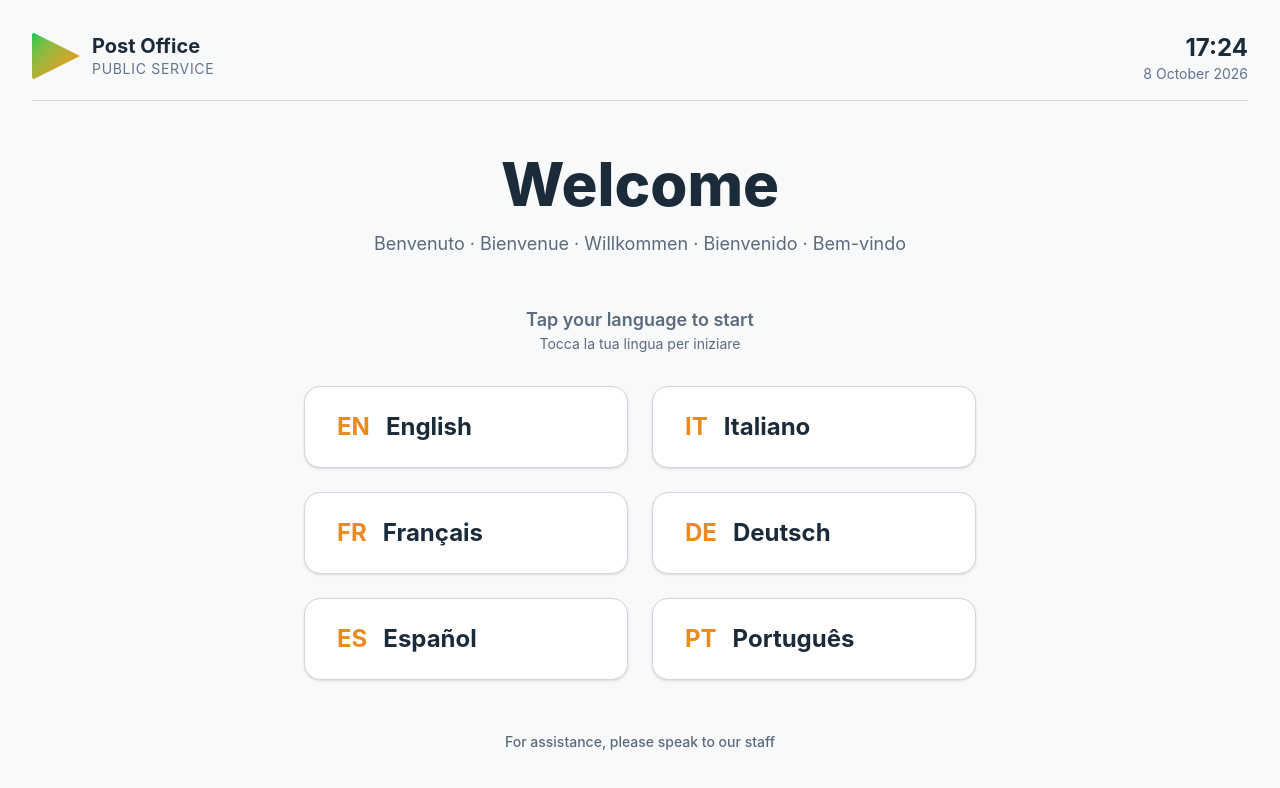
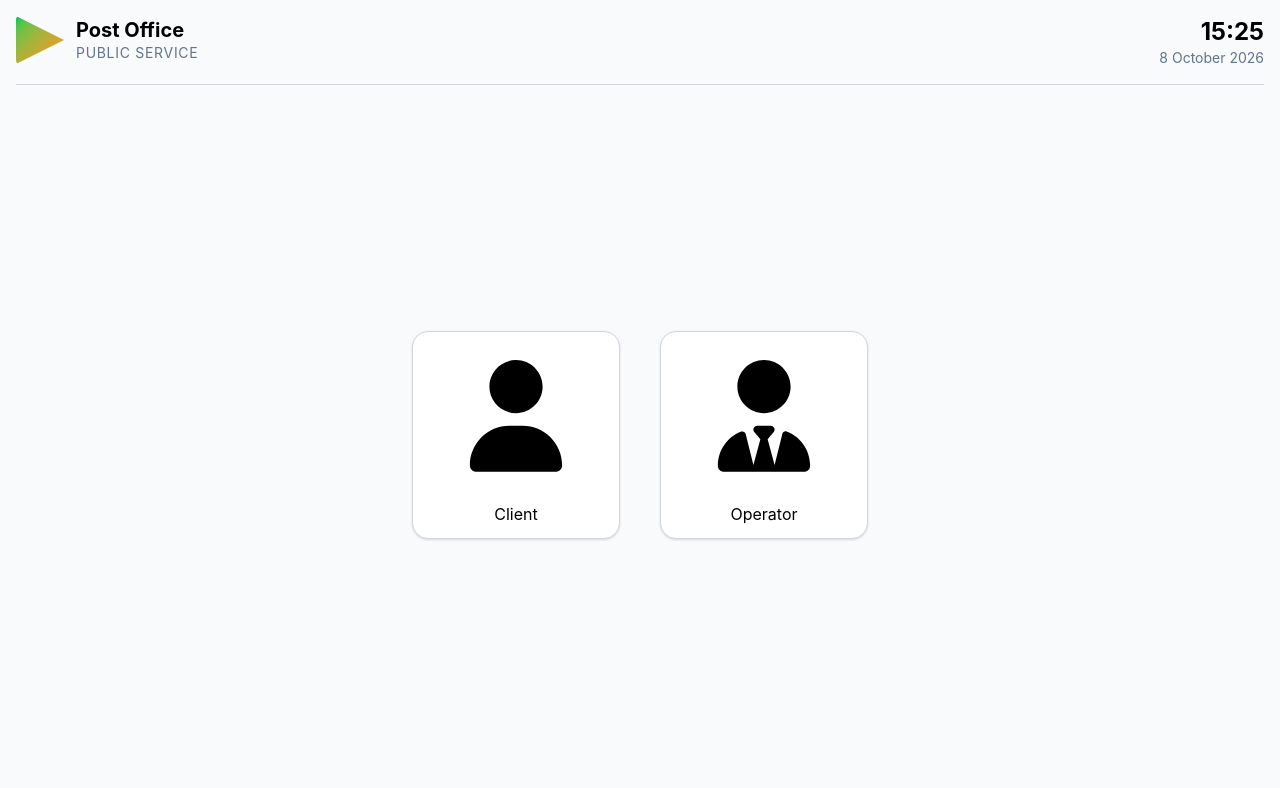
Before and after one commit to soft-eng-II-team-1/main, a React (Vite) app in the folder frontend/: page / in a window 1280 px wide. Shown: the top 788 px of the page. Built offline with nearby package versions, Linux system fonts and the light colour scheme.

Commit message:
fix: polished the code feat: added time and date logic fix: made a new header component to prevent code duplication fix: removed unused components and files fix: connected the landing page with other components and pages style: improved the UI of the landing page and language selection page

```diff
--- /dev/null
+++ b/frontend/src/components/layout/Header.tsx
@@ -0,0 +1,46 @@
+import React, {useEffect, useState} from "react";
+
+export default function Header() {
+  const [currentDate, setCurrentDate] = useState(new Date());
+
+  useEffect(() => {
+    const timer = setInterval(() => {
+      setCurrentDate(new Date());
+    }, 1000);
+    return () => clearInterval(timer);
+  }, []);
+
+  const timeString = currentDate.toLocaleTimeString([], {
+    hour: "2-digit",
+    minute: "2-digit",
+    hour12: false,
+  });
+
+  const dateString = currentDate.toLocaleDateString("en-GB", {
+    day: "numeric",
+    month: "long",
+    year: "numeric",
+  });
+
+  return (
+    <header className="flex justify-between items-start border-b border-gray-300 pb-4 w-full">
+      <div className="flex items-center gap-3">
+        {/* Placeholder for the Post Office Logo */}
+        <div
+          className="w-12 h-12 bg-linear-to-br from-green-500 to-orange-400 rounded-sm"
+          style={{clipPath: "polygon(0 0, 100% 50%, 0 100%)"}}
+        ></div>
+        <div>
+          <h1 className="text-xl font-bold leading-tight">Post Office</h1>
+          <p className="text-sm text-slate-500 tracking-wider">
+            PUBLIC SERVICE
+          </p>
+        </div>
+      </div>
+      <div className="text-right">
+        <h2 className="text-2xl font-bold">{timeString}</h2>
+        <p className="text-sm text-slate-500">{dateString}</p>
+      </div>
+    </header>
+  );
+}
--- a/frontend/src/components/layout/Navbar.tsx
+++ /dev/null
@@ -1,9 +0,0 @@
-import React from "react";
-
-export default function Navbar() {
-  return (
-    <nav className="shadow-md text-black p-4">
-      <h1 className="text-xl font-bold">Ticketing Service</h1>
-    </nav>
-  );
-}
--- a/frontend/src/features/client/pages/ClientPage.jsx
+++ /dev/null
@@ -1,3 +0,0 @@
-export default function ClientPage() {
-  return <div>Client Page Under Construction...</div>;
-}
--- a/frontend/src/components/LanguageSelection.jsx
+++ b/frontend/src/features/client/pages/LanguageSelection.jsx
@@ -1,4 +1,5 @@
 import {useNavigate} from "react-router-dom";
+import Header from "../../../components/layout/Header";
 
 export default function LanguageSelection() {
   const navigate = useNavigate();
@@ -21,35 +22,16 @@ export default function LanguageSelection() {
   return (
     <div className="min-h-screen bg-[#f8f9fa] flex flex-col p-8 font-sans text-[#1c2b39]">
       {/* Header */}
-      <header className="flex justify-between items-start border-b border-gray-300 pb-4 w-full">
-        <div className="flex items-center gap-3">
-          {/* Placeholder for the Post Office Logo */}
-          <div
-            className="w-12 h-12 bg-linear-to-br from-green-500 to-orange-400 rounded-sm"
-            style={{clipPath: "polygon(0 0, 100% 50%, 0 100%)"}}
-          ></div>
-          <div>
-            <h1 className="text-xl font-bold leading-tight">Post Office</h1>
-            <p className="text-sm text-slate-500 tracking-wider">
-              PUBLIC SERVICE
-            </p>
-          </div>
-        </div>
-        <div className="text-right">
-          <h2 className="text-2xl font-bold">17:24</h2>
-          <p className="text-sm text-slate-500">8 October 2026</p>
-        </div>
-      </header>
-
+      <Header />
       {/* Main Content */}
       <main className="grow flex flex-col items-center justify-center">
         <div className="text-center mb-12">
           <h1 className="text-6xl font-extrabold text-[#1c2b39] mb-4">
             Welcome
           </h1>
-          <p className="text-lg text-[#5b6b7c]">
+          {/* <p className="text-lg text-[#5b6b7c]">
             Benvenuto · Bienvenue · Willkommen · Bienvenido · Bem-vindo
-          </p>
+          </p> */}
         </div>
 
         <div className="text-center mb-8">
@@ -67,7 +49,7 @@ export default function LanguageSelection() {
             <button
               key={lang.code}
               onClick={() => handleLanguageSelect(lang.code)}
-              className="flex items-center justify-start gap-4 px-8 py-6 bg-white border border-gray-300 rounded-2xl shadow-sm hover:shadow-md hover:border-gray-400 transition-all"
+              className="flex cursor-pointer items-center justify-start gap-4 px-8 py-6 bg-white border border-gray-300 rounded-2xl shadow-sm hover:shadow-md hover:border-gray-400 transition-all"
             >
               <span className="text-2xl font-bold text-[#e88b23]">
                 {lang.code}
--- a/frontend/src/components/QueueDisplay.jsx
+++ b/frontend/src/features/client/pages/QueueDisplay.jsx
@@ -1,3 +1,5 @@
+import Header from "../../../components/layout/Header";
+
 export default function QueueDisplay() {
   const currentCall = {number: "A-204", counter: "04", service: "Shipping"};
 
@@ -10,25 +12,7 @@ export default function QueueDisplay() {
   return (
     <div className="min-h-screen bg-[#fafafa] flex flex-col p-8 font-sans text-[#1c2b39]">
       {/* Header */}
-      <header className="flex justify-between items-end border-b border-gray-300 pb-4 mb-8">
-        <div className="flex items-center gap-4">
-          <div
-            className="w-16 h-16 bg-linear-to-br from-green-500 to-orange-400 rounded-md"
-            style={{clipPath: "polygon(0 0, 100% 50%, 0 100%)"}}
-          ></div>
-          <div className="leading-tight">
-            <h1 className="text-3xl font-bold">Post Office</h1>
-            <p className="text-sm text-gray-500 uppercase tracking-widest">
-              Public Service
-            </p>
-          </div>
-        </div>
-        <div className="text-right flex items-baseline gap-4">
-          <span className="text-xl text-gray-600">9 October 2026</span>
-          <span className="text-4xl font-bold">17:25</span>
-        </div>
-      </header>
-
+      <Header />
       <main className="grow flex gap-8">
         {/* Left Column: Current Call */}
         <section className="flex-2 flex flex-col">
--- a/frontend/src/features/landing/pages/LandingPage.jsx
+++ b/frontend/src/features/landing/pages/LandingPage.jsx
@@ -1,21 +1,23 @@
 import {Link} from "react-router";
 import officerImg from "../../../assets/images/officer.svg";
 import userImg from "../../../assets/images/user.svg";
+import Header from "../../../components/layout/Header";
 
 export default function LandingPage() {
   return (
-    <div className="w-full h-full p-4 flex items-center justify-center">
-      <div className="flex gap-10 items-center justify-center">
+    <div className="w-full h-full p-4 flex flex-col">
+      <Header />
+      <div className="flex gap-10 items-center justify-center w-full h-full">
         <Link
-          to="/client"
-          className="rounded-full flex flex-col gap-2 w-40 h-40 p-4 bg-gray-200 overflow-hidden shadow-blue-200 hover:shadow-lg duration-300 shadow-none"
+          to="/language-selection"
+          className="flex w-52 h-52 flex-col items-center justify-center gap-4 px-8 py-6 bg-white border border-gray-300 rounded-2xl shadow-sm hover:shadow-md hover:border-gray-400 transition-all"
         >
           <img src={userImg} alt="Client" />
           <p>Client</p>
         </Link>
         <Link
-          to="/login"
-          className="rounded-full flex flex-col gap-2 w-40 h-40 p-4 bg-gray-200 overflow-hidden shadow-blue-200 hover:shadow-lg duration-300 shadow-none"
+          to="/officer"
+          className="flex w-52 h-52 flex-col items-center justify-center gap-4 px-8 py-6 bg-white border border-gray-300 rounded-2xl shadow-sm hover:shadow-md hover:border-gray-400 transition-all"
         >
           <img src={officerImg} alt="Operator" />
           <p>Operator</p>
```
Also changed, not shown: frontend/src/main.jsx (+9 -4 lines), frontend/src/features/client/pages/GetTicket.jsx (renamed from frontend/src/components/GetTicket.jsx), frontend/src/features/client/pages/OfficerDesktop.jsx (renamed from frontend/src/components/OfficerDesktop.jsx), 1 other file (tests, documents, lock files or other folders).
